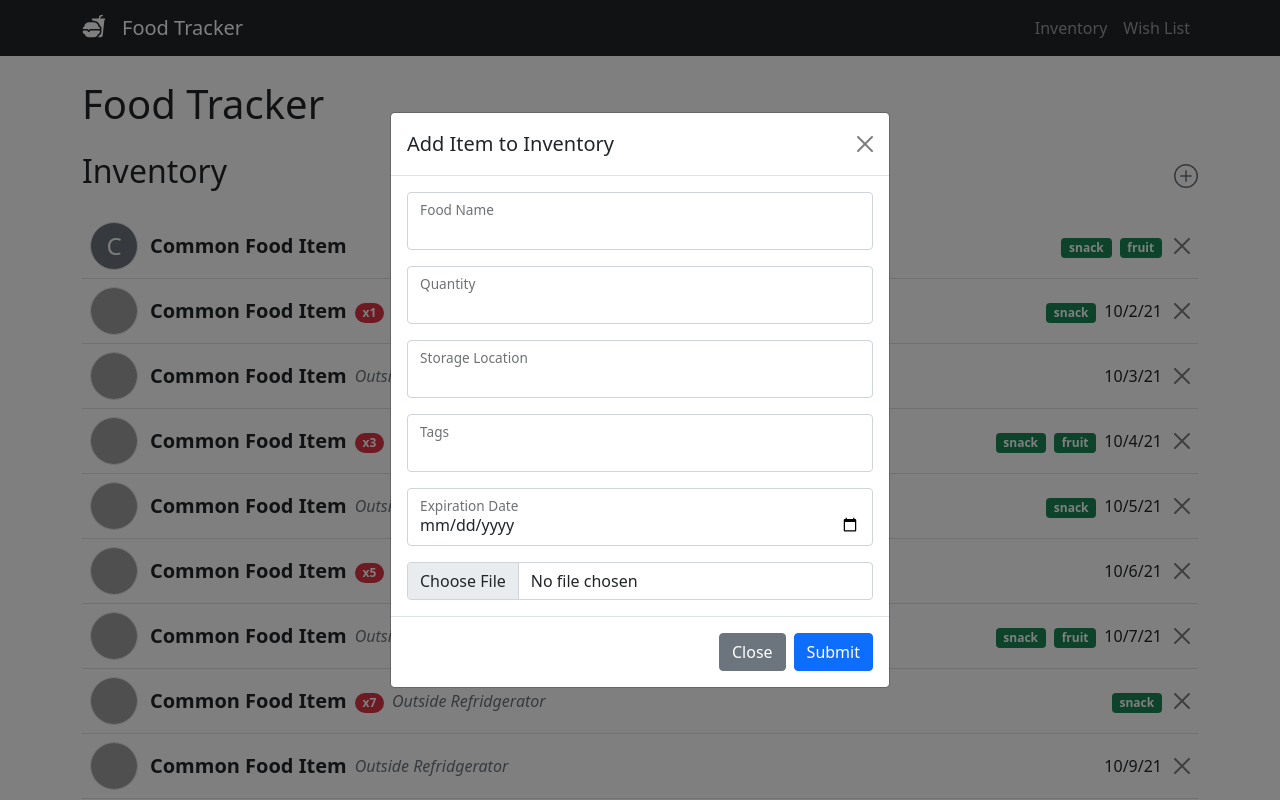
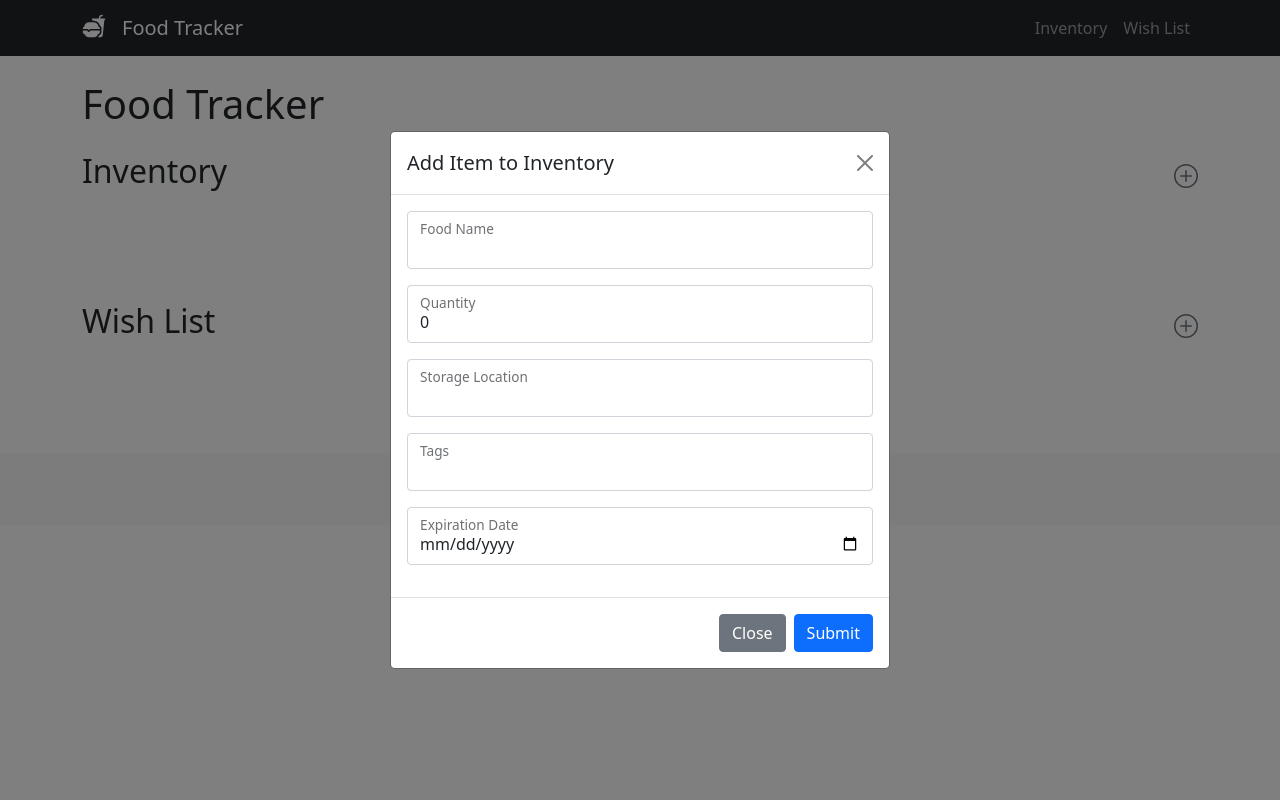
Before and after one commit to grenmester/food-tracker, a React app: page / in a window 1280 px wide. Both pictures are taken after a click on the link 1186 px from the left and 175 px from the top of the page. Shown: the top 800 px of the page. Built offline with nearby package versions, Linux system fonts and the light colour scheme; grey boxes are pictures that could not be loaded.

Commit message:
Add form functionality

```diff
--- a/src/App.js
+++ b/src/App.js
@@ -1,4 +1,4 @@
-import React from "react";
+import React, { useState } from "react";
 import { BsPlusCircleFill } from "react-icons/bs";
 import Footer from "./components/Footer";
 import InventoryForm from "./components/InventoryForm";
@@ -7,14 +7,30 @@ import Navbar from "./components/Navbar";
 import WishForm from "./components/WishForm";
 import WishList from "./components/WishList";
 
-const App = () => (
+const App = () => {
+  const [inventoryList, setInventoryList] = useState([]);
+  const [wishList, setWishList] = useState([]);
+
+  const addInventoryItem = ({ title, quantity, location, tags, date, image }) =>
+    setInventoryList([
+      ...inventoryList,
+      { title, quantity, location, tags, date, image },
+    ]);
+
+  const addWishItem = ({ title, quantity, location, tags, person, image }) =>
+    setWishList([
+      ...wishList,
+      { title, quantity, location, tags, person, image },
+    ]);
+
+  return (
     <div>
       <Navbar />
       <main className="mt-4">
         <div className="container">
           <h1 className="mb-4">Food Tracker</h1>
           <section className="mb-5" id="inventory-list">
-          <InventoryList />
+            <InventoryList inventoryList={inventoryList} />
             <div className="d-flex justify-content-center mt-3">
               <a
                 href="#"
@@ -25,10 +41,10 @@ const App = () => (
                 <BsPlusCircleFill className="fs-1" />
               </a>
             </div>
-          <InventoryForm />
+            <InventoryForm addInventoryItem={addInventoryItem} />
           </section>
           <section className="mb-5" id="wish-list">
-          <WishList />
+            <WishList wishList={wishList} />
             <div className="d-flex justify-content-center mt-3">
               <a
                 href="#"
@@ -39,12 +55,13 @@ const App = () => (
                 <BsPlusCircleFill className="fs-1" />
               </a>
             </div>
-          <WishForm />
+            <WishForm addWishItem={addWishItem} />
           </section>
         </div>
       </main>
       <Footer />
     </div>
   );
+};
 
 export default App;
--- a/src/components/InventoryForm.js
+++ b/src/components/InventoryForm.js
@@ -1,6 +1,33 @@
-import React from "react";
+import { PropTypes } from "prop-types";
+import React, { useState } from "react";
 
-const InventoryForm = () => (
+const InventoryForm = ({ addInventoryItem }) => {
+  const [title, setTitle] = useState("");
+  const [quantity, setQuantity] = useState(0);
+  const [location, setLocation] = useState("");
+  const [tags, setTags] = useState("");
+  const [date, setDate] = useState("");
+
+  const handleSubmit = (e) => {
+    e.preventDefault();
+
+    addInventoryItem({
+      title,
+      quantity: quantity && parseInt(quantity) > 0 ? parseInt(quantity) : 0,
+      location,
+      tags: tags ? tags.split(" ") : [],
+      date,
+      image: "",
+    });
+
+    setTitle("");
+    setQuantity(0);
+    setLocation("");
+    setTags("");
+    setDate("");
+  };
+
+  return (
     <div
       className="modal fade"
       id="inventoryListModal"
@@ -22,28 +49,58 @@ const InventoryForm = () => (
             ></button>
           </div>
           <div className="modal-body">
-          <form>
+            <form id="inventory-form" onSubmit={handleSubmit}>
               <div className="form-floating mb-3">
-              <input type="text" className="form-control" id="title" required />
+                <input
+                  type="text"
+                  className="form-control"
+                  id="title"
+                  onChange={(e) => setTitle(e.target.value)}
+                  value={title}
+                  required
+                />
                 <label htmlFor="title">Food Name</label>
               </div>
               <div className="form-floating mb-3">
-              <input type="number" className="form-control" id="quantity" />
+                <input
+                  type="number"
+                  className="form-control"
+                  id="quantity"
+                  onChange={(e) => setQuantity(e.target.value)}
+                  value={quantity}
+                />
                 <label htmlFor="quantity">Quantity</label>
               </div>
               <div className="form-floating mb-3">
-              <input type="text" className="form-control" id="location" />
+                <input
+                  type="text"
+                  className="form-control"
+                  id="location"
+                  onChange={(e) => setLocation(e.target.value)}
+                  value={location}
+                />
                 <label htmlFor="location">Storage Location</label>
               </div>
               <div className="form-floating mb-3">
-              <input type="text" className="form-control" id="tags" />
+                <input
+                  type="text"
+                  className="form-control"
+                  id="tags"
+                  onChange={(e) => setTags(e.target.value)}
+                  value={tags}
+                />
                 <label htmlFor="tags">Tags</label>
               </div>
               <div className="form-floating mb-3">
-              <input type="date" className="form-control" id="date" />
+                <input
+                  type="date"
+                  className="form-control"
+                  id="date"
+                  onChange={(e) => setDate(e.target.value)}
+                  value={date}
+                />
                 <label htmlFor="date">Expiration Date</label>
               </div>
-            <input className="form-control" type="file" id="image" />
             </form>
           </div>
           <div className="modal-footer">
@@ -54,7 +111,11 @@ const InventoryForm = () => (
             >
               Close
             </button>
-          <button type="button" className="btn btn-primary">
+            <button
+              type="submit"
+              form="inventory-form"
+              className="btn btn-primary"
+            >
               Submit
             </button>
           </div>
@@ -62,5 +123,10 @@ const InventoryForm = () => (
       </div>
     </div>
   );
+};
+
+InventoryForm.propTypes = {
+  addInventoryItem: PropTypes.func,
+};
 
 export default InventoryForm;
--- a/src/components/InventoryList.js
+++ b/src/components/InventoryList.js
@@ -1,8 +1,9 @@
+import { PropTypes } from "prop-types";
 import React from "react";
 import { BsPlusCircle } from "react-icons/bs";
 import InventoryItem from "./InventoryItem";
 
-const InventoryList = () => (
+const InventoryList = ({ inventoryList }) => (
   <div>
     <div className="d-flex justify-content-between align-items-center mb-3">
       <h2>Inventory</h2>
@@ -15,23 +16,22 @@ const InventoryList = () => (
         <BsPlusCircle className="fs-4" />
       </a>
     </div>
-    {[...Array(60).keys()].map((idx) => (
-      <InventoryItem
-        key={idx}
-        {...(idx % 11 !== 0 && {
-          image:
-            "https://sc04.alicdn.com/kf/H3687b974a93946328d66940353e38026a.jpg",
-        })}
-        title="Common Food Item"
-        {...(idx % 2 !== 0 && { quantity: idx })}
-        {...(idx % 5 !== 0 && { location: "Outside Refridgerator" })}
-        {...(idx % 3 === 0
-          ? { tags: ["snack", "fruit"] }
-          : idx % 3 === 1 && { tags: ["snack"] })}
-        {...(idx % 7 !== 0 && { date: `10/${(idx % 31) + 1}/21` })}
-      />
-    ))}
+    {inventoryList &&
+      inventoryList.map((item, idx) => <InventoryItem key={idx} {...item} />)}
   </div>
 );
 
+InventoryList.propTypes = {
+  inventoryList: PropTypes.arrayOf(
+    PropTypes.exact({
+      image: PropTypes.string,
+      title: PropTypes.string.isRequired,
+      quantity: PropTypes.number,
+      location: PropTypes.string,
+      tags: PropTypes.arrayOf(PropTypes.string),
+      date: PropTypes.string,
+    })
+  ),
+};
+
 export default InventoryList;
--- a/src/components/WishForm.js
+++ b/src/components/WishForm.js
@@ -1,6 +1,33 @@
-import React from "react";
+import { PropTypes } from "prop-types";
+import React, { useState } from "react";
 
-const WishForm = () => (
+const WishForm = ({ addWishItem }) => {
+  const [title, setTitle] = useState("");
+  const [quantity, setQuantity] = useState(0);
+  const [location, setLocation] = useState("");
+  const [tags, setTags] = useState("");
+  const [person, setPerson] = useState("");
+
+  const handleSubmit = (e) => {
+    e.preventDefault();
+
+    addWishItem({
+      title,
+      quantity: quantity && parseInt(quantity) > 0 ? parseInt(quantity) : 0,
+      location,
+      tags: tags ? tags.split(" ") : [],
+      person,
+      image: "",
+    });
+
+    setTitle("");
+    setQuantity(0);
+    setLocation("");
+    setTags("");
+    setPerson("");
+  };
+
+  return (
     <div
       className="modal fade"
       id="wishListModal"
@@ -22,28 +49,58 @@ const WishForm = () => (
             ></button>
           </div>
           <div className="modal-body">
-          <form>
+            <form id="wish-form" onSubmit={handleSubmit}>
               <div className="form-floating mb-3">
-              <input type="text" className="form-control" id="title" required />
+                <input
+                  type="text"
+                  className="form-control"
+                  id="title"
+                  onChange={(e) => setTitle(e.target.value)}
+                  value={title}
+                  required
+                />
                 <label htmlFor="title">Food Name</label>
               </div>
               <div className="form-floating mb-3">
-              <input type="number" className="form-control" id="quantity" />
+                <input
+                  type="number"
+                  className="form-control"
+                  id="quantity"
+                  onChange={(e) => setQuantity(e.target.value)}
+                  value={quantity}
+                />
                 <label htmlFor="quantity">Quantity</label>
               </div>
               <div className="form-floating mb-3">
-              <input type="text" className="form-control" id="location" />
-              <label htmlFor="location">Purchase Location</label>
+                <input
+                  type="text"
+                  className="form-control"
+                  id="location"
+                  onChange={(e) => setLocation(e.target.value)}
+                  value={location}
+                />
+                <label htmlFor="location">Storage Location</label>
               </div>
               <div className="form-floating mb-3">
-              <input type="text" className="form-control" id="tags" />
+                <input
+                  type="text"
+                  className="form-control"
+                  id="tags"
+                  onChange={(e) => setTags(e.target.value)}
+                  value={tags}
+                />
                 <label htmlFor="tags">Tags</label>
               </div>
               <div className="form-floating mb-3">
-              <input type="text" className="form-control" id="person" />
+                <input
+                  type="text"
+                  className="form-control"
+                  id="person"
+                  onChange={(e) => setPerson(e.target.value)}
+                  value={person}
+                />
                 <label htmlFor="person">Person</label>
               </div>
-            <input className="form-control" type="file" id="image" />
             </form>
           </div>
           <div className="modal-footer">
@@ -54,7 +111,7 @@ const WishForm = () => (
             >
               Close
             </button>
-          <button type="button" className="btn btn-primary">
+            <button type="submit" form="wish-form" className="btn btn-primary">
               Submit
             </button>
           </div>
@@ -62,5 +119,10 @@ const WishForm = () => (
       </div>
     </div>
   );
+};
+
+WishForm.propTypes = {
+  addWishItem: PropTypes.func,
+};
 
 export default WishForm;
--- a/src/components/WishList.js
+++ b/src/components/WishList.js
@@ -1,8 +1,9 @@
+import { PropTypes } from "prop-types";
 import React from "react";
 import { BsPlusCircle } from "react-icons/bs";
 import WishItem from "./WishItem";
 
-const WishList = () => (
+const WishList = ({ wishList }) => (
   <div>
     <div className="d-flex justify-content-between align-items-center mb-3">
       <h2>Wish List</h2>
@@ -15,23 +16,21 @@ const WishList = () => (
         <BsPlusCircle className="fs-4" />
       </a>
     </div>
-    {[...Array(60).keys()].map((idx) => (
-      <WishItem
-        key={idx}
-        {...(idx % 11 !== 0 && {
-          image:
-            "https://sc04.alicdn.com/kf/H3687b974a93946328d66940353e38026a.jpg",
-        })}
-        title="Common Food Item"
-        {...(idx % 2 !== 0 && { quantity: idx })}
-        {...(idx % 5 !== 0 && { location: "Costco" })}
-        {...(idx % 3 === 0
-          ? { tags: ["snack", "fruit"] }
-          : idx % 3 === 1 && { tags: ["snack"] })}
-        {...(idx % 7 !== 0 && { person: "Jacky" })}
-      />
-    ))}
+    {wishList && wishList.map((item, idx) => <WishItem key={idx} {...item} />)}
   </div>
 );
 
+WishList.propTypes = {
+  wishList: PropTypes.arrayOf(
+    PropTypes.exact({
+      image: PropTypes.string,
+      title: PropTypes.string.isRequired,
+      quantity: PropTypes.number,
+      location: PropTypes.string,
+      tags: PropTypes.arrayOf(PropTypes.string),
+      person: PropTypes.string,
+    })
+  ),
+};
+
 export default WishList;
```
Lines whose indentation alone changed are shown as unchanged.
